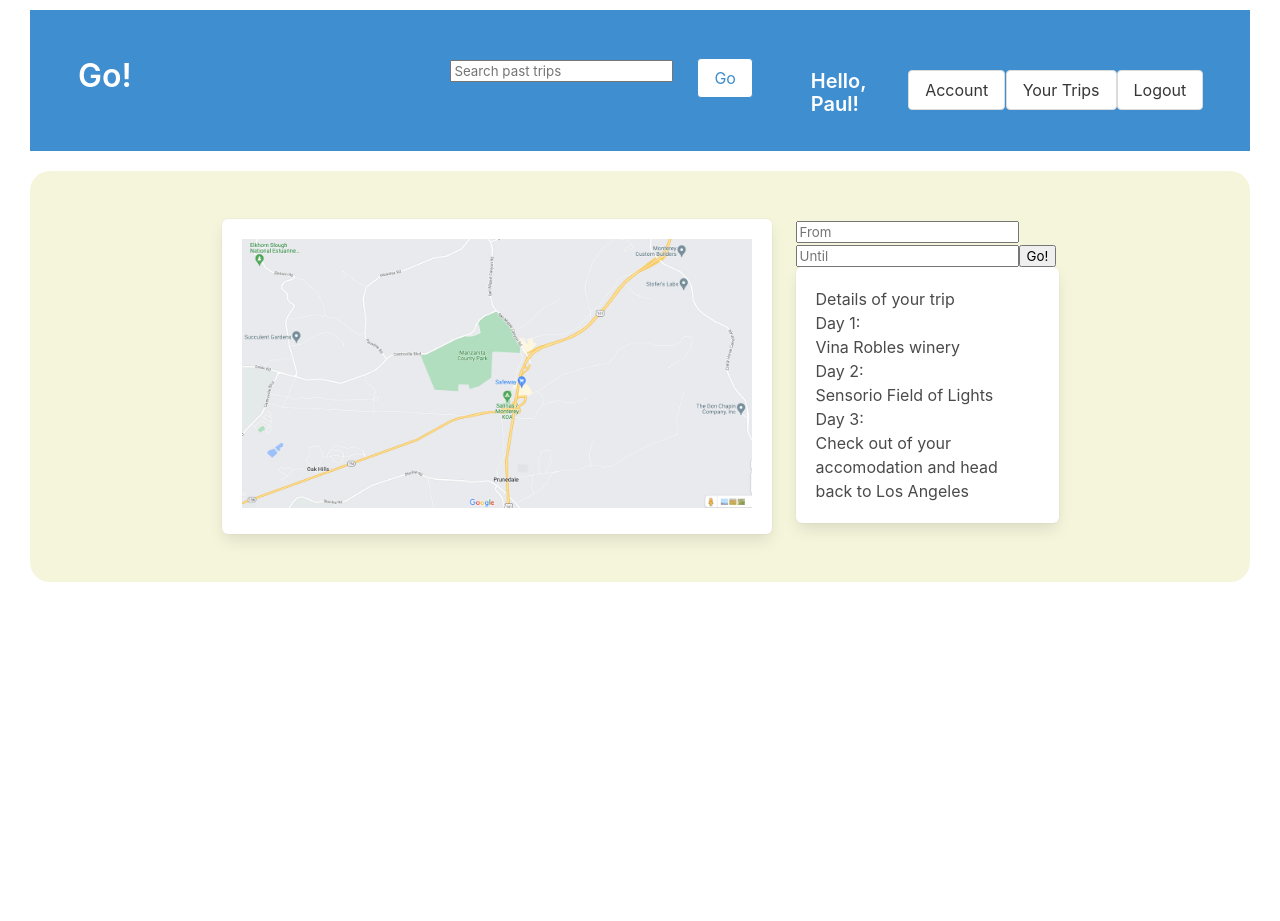
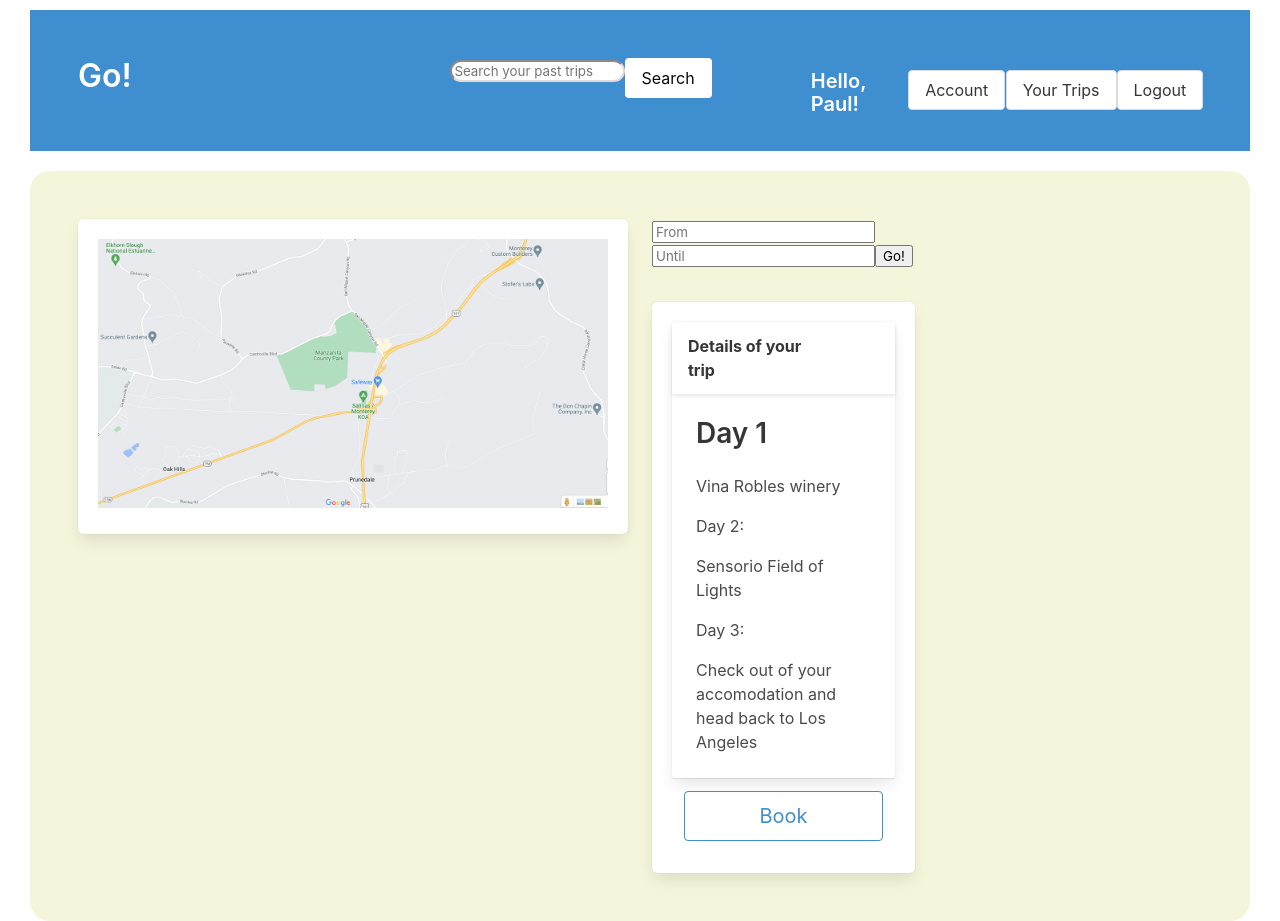
Before and after one commit to paulkasidit/go, a React (Create React App) app: page / in a window 1280 px wide. Before the commit the page ends 800 px from the top, so only its background shows below. Built offline with nearby package versions, Linux system fonts and the light colour scheme.

Commit message:
working on trip info card

```diff
--- a/src/components/App.css
+++ b/src/components/App.css
@@ -2,10 +2,15 @@
   margin-right: 30px;
   margin-left: 30px;
   margin-top: 10px;
+  border-radius: 25px;
+}
+
+.headerContainer{
 }
 
 .contentContainer{
   background-color: beige;
+  opacity: 1;
   width: 100%;
   margin-top: 20px;
   border-radius: 20px;
--- a/src/components/App.js
+++ b/src/components/App.js
@@ -9,14 +9,14 @@ function App(){
   return(
     <React.Fragment>
       <div class = "webContainer">
-            <section class = "hero is-info is-primary">
-                  <div class = "hero-body">
-                    <HeaderControl/>
-                </div>
-            </section>
+          <section class = "hero is-info is-primary">
+                    <div class = "hero-body">
+                      <HeaderControl/>
+                  </div>
+          </section>
       <div class = "contentContainer">
         <section class = "section">
-              <div class = "columns is-centered">
+              <div class = "columns">
                 <div class = "column is-half">
                     <MainControl/>
                   </div>
--- a/src/components/Header/Header.css
+++ b/src/components/Header/Header.css
@@ -0,0 +1,17 @@
+.searchBar {
+  height: 100%;
+  width: 100%;
+  text-shadow: none;
+  box-shadow: none;
+  border: none;
+}
+
+.searchBar input{
+  height: 50%;
+  width: 50%;
+  border-radius: 25px;
+  border-color: rgb(229, 216, 216);
+  text-shadow: none;
+  box-shadow: none;
+  text: gray;
+}
--- a/src/components/Header/Searchbar.js
+++ b/src/components/Header/Searchbar.js
@@ -4,18 +4,17 @@ import "./Header.css"
 function SearchBar() {
   return (
     <React.Fragment>
-      <div class = "columns">
-        <div class = "column">
-          <div class = "searchBar">
-            <input type  = "text" placeholder = "Search past trips"></input>
-          </div>
-        </div>
-        <div class = "column">
-          <button class = "button is-info is-outlined is rounded has-background-white">
-            Go
+      <form id = "form">
+        <div class = "searchBar">
+          <input type = "search"
+          id = "query"
+          name = "q"
+          placeholder="Search your past trips"/>
+          <button class = "button is-white">
+            Search
           </button>
         </div>
-      </div>
+      </form>
     </React.Fragment>
   )
 }
--- a/src/components/TripInfo/TripInfo.css
+++ b/src/components/TripInfo/TripInfo.css
@@ -0,0 +1,3 @@
+.tripInfoContainer{
+  margin-top: 35px;
+}
--- a/src/components/TripInfo/TripInfo.js
+++ b/src/components/TripInfo/TripInfo.js
@@ -4,15 +4,40 @@ import "./TripInfo.css";
 function TripInfo() {
   return (
     <React.Fragment>
+      <div class = "tripInfoContainer">
         <div class = "box">
-        <p>Details of your trip</p>
-        <p>Day 1:</p>
+
+          <div class="card">
+            <header class="card-header">
+              <p class="card-header-title">
+              Details of your trip
+              </p>
+              <button class="card-header-icon" aria-label="more options">
+                <span class="icon">
+                  <i class="fas fa-angle-down" aria-hidden="true"></i>
+                </span>
+              </button>
+            </header>
+            <div class = "card-content">
+              <div class =  "content">
+                <h2 class = "subtitle">Day 1</h2>
                 <p>Vina Robles winery</p>
                 <p>Day 2:</p>
                 <p>Sensorio Field of Lights</p>
                 <p>Day 3:</p>
                 <p>Check out of your accomodation and head back to Los Angeles</p>
               </div>
+            </div>
+          </div>
+          <footer class = "card-footer">
+            <a href = "#" class = "card-footer-item">
+              <button class = "button is-medium is-fullwidth is-outlined is-info ">
+                Book
+              </button>
+            </a>
+          </footer>
+        </div>
+      </div>
     </React.Fragment>
   )
 }
```
Lines whose indentation alone changed are shown as unchanged.
